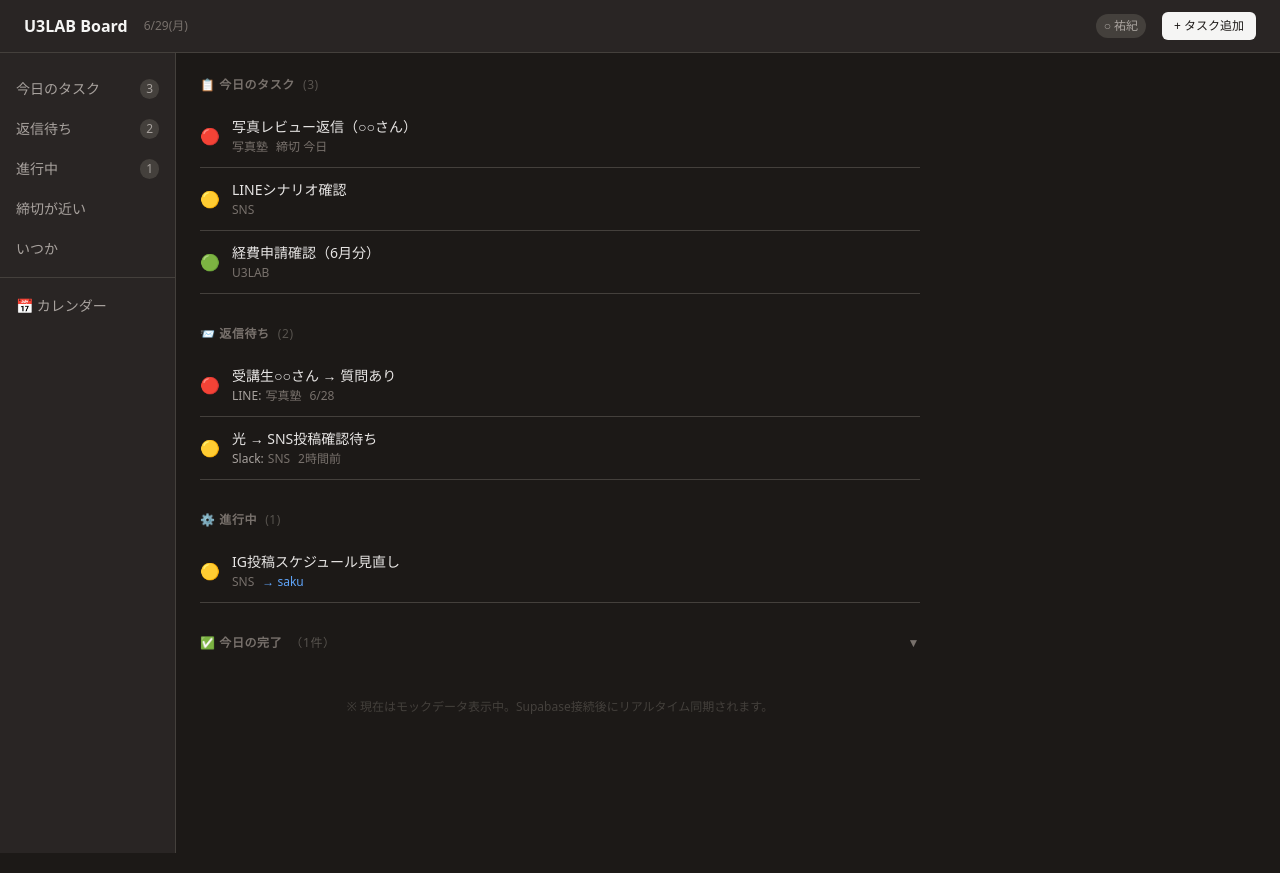
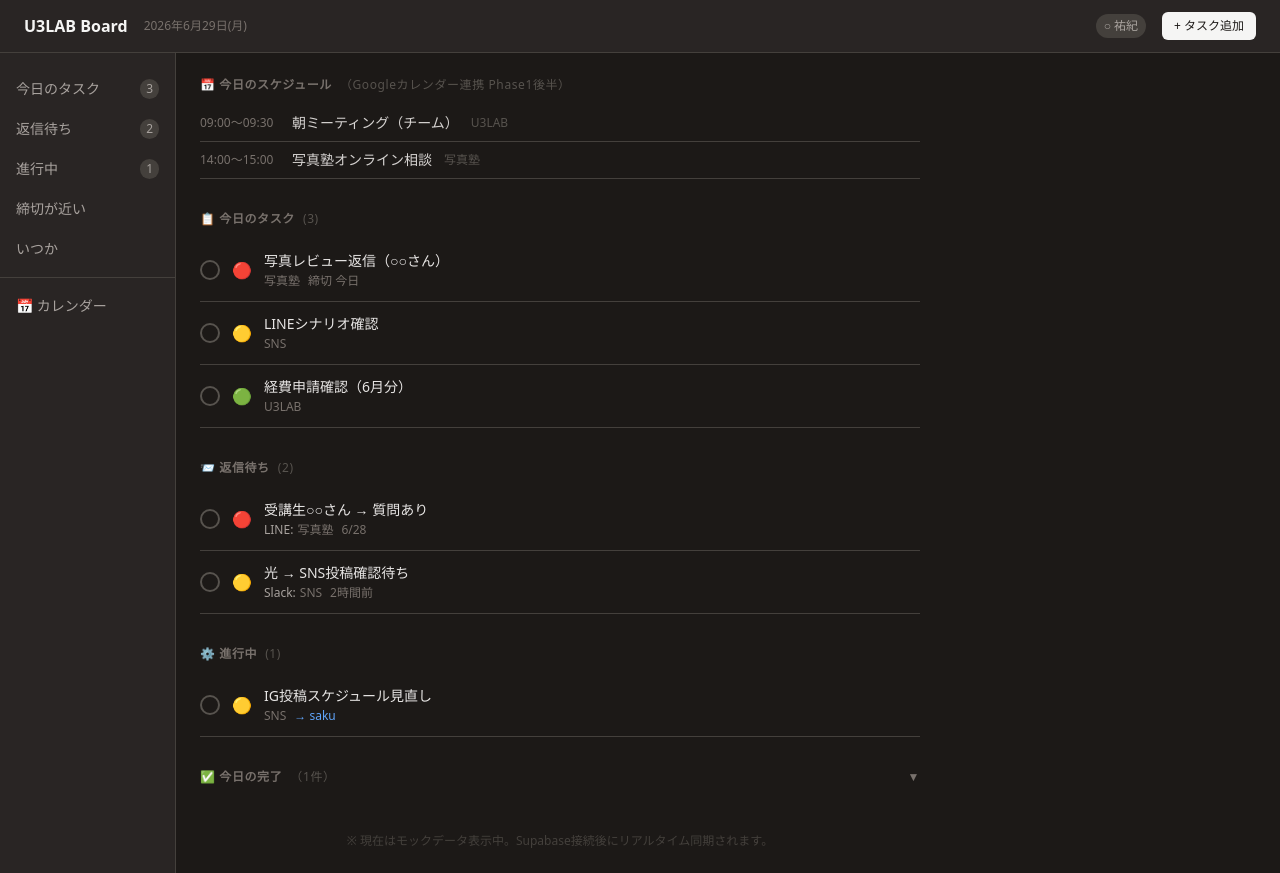
Before and after one commit to u3-lab/u3lab-board, a Next.js app: page / in a window 1280 px wide. Built offline with nearby package versions, Linux system fonts and the light colour scheme.

Commit message:
Check circle button, year in date, mock schedule section
Replace hover text button with always-visible circle check.
Date now shows full year. Mock schedule section above tasks.

```diff
--- a/app/page.tsx
+++ b/app/page.tsx
@@ -9,6 +9,13 @@ const CATEGORY_LABEL: Record<string, string> = {
 const STATUS_LABEL: Record<TaskStatus, string> = {
   today: '今日', in_progress: '進行中', waiting: '返信待ち', done: '完了', someday: 'いつか',
 };
+
+type MockSchedule = { id: string; title: string; start: string; end?: string; category?: string };
+
+const MOCK_SCHEDULES: MockSchedule[] = [
+  { id: 's1', title: '朝ミーティング（チーム）', start: '09:00', end: '09:30', category: 'u3lab' },
+  { id: 's2', title: '写真塾オンライン相談', start: '14:00', end: '15:00', category: 'photo' },
+];
 
 const MOCK_TASKS: Task[] = [
   { id: '1', title: '写真レビュー返信（○○さん）', status: 'today', priority: 'high', due_date: new Date().toISOString().slice(0, 10), assignee: 'yuuki', source: 'manual', category: 'photo', created_at: new Date().toISOString() },
@@ -32,14 +39,27 @@ function formatDate(iso: string) {
 function todayLabel() {
   const d = new Date();
   const days = ['日', '月', '火', '水', '木', '金', '土'];
-  return `${d.getMonth() + 1}/${d.getDate()}(${days[d.getDay()]})`;
+  return `${d.getFullYear()}年${d.getMonth() + 1}月${d.getDate()}日(${days[d.getDay()]})`;
+}
+
+function CheckCircle({ onDone }: { onDone: () => void }) {
+  return (
+    <button
+      onClick={onDone}
+      className="flex-shrink-0 w-5 h-5 rounded-full border-2 border-stone-600 hover:border-green-500 hover:bg-green-900/40 flex items-center justify-center transition-all group/check"
+      title="完了にする"
+    >
+      <span className="text-transparent group-hover/check:text-green-500 text-xs leading-none transition-colors select-none">✓</span>
+    </button>
+  );
 }
 
 function TaskRow({ task, onDone }: { task: Task; onDone: (id: string) => void }) {
   const isWaiting = task.status === 'waiting';
   const sourceIcon = task.source === 'webhook_line' ? 'LINE' : task.source === 'webhook_slack' ? 'Slack' : '';
   return (
-    <div className="flex items-center gap-3 py-3 border-b border-stone-700 group">
+    <div className="flex items-center gap-3 py-3 border-b border-stone-700">
+      <CheckCircle onDone={() => onDone(task.id)} />
       <span className="text-base flex-shrink-0">{PRIORITY_ICON[task.priority]}</span>
       <div className="flex-1 min-w-0">
         <p className="text-sm text-stone-200 truncate">{task.title}</p>
@@ -50,12 +70,6 @@ function TaskRow({ task, onDone }: { task: Task; onDone: (id: string) => void })
           {isWaiting ? formatDate(task.created_at) : task.due_date === new Date().toISOString().slice(0, 10) ? '締切 今日' : ''}
         </p>
       </div>
-      <button
-        onClick={() => onDone(task.id)}
-        className="opacity-0 group-hover:opacity-100 text-xs px-2 py-1 rounded bg-stone-700 hover:bg-green-900 text-stone-400 hover:text-green-400 transition-all flex-shrink-0"
-      >
-        完了
-      </button>
     </div>
   );
 }
@@ -154,6 +168,21 @@ export default function Board() {
 
         {/* Main */}
         <main className="flex-1 p-6 max-w-3xl">
+          {/* 今日のスケジュール */}
+          <section className="mb-8">
+            <h2 className="text-xs font-semibold text-stone-500 uppercase tracking-wider mb-3">
+              📅 今日のスケジュール
+              <span className="ml-2 text-stone-600 font-normal normal-case text-xs">（Googleカレンダー連携 Phase1後半）</span>
+            </h2>
+            {MOCK_SCHEDULES.map(s => (
+              <div key={s.id} className="flex items-center gap-3 py-2 border-b border-stone-700">
+                <span className="text-xs text-stone-500 w-20 flex-shrink-0 tabular-nums">{s.start}{s.end ? `〜${s.end}` : ''}</span>
+                <p className="text-sm text-stone-300 truncate">{s.title}</p>
+                {s.category && <span className="text-xs text-stone-600 flex-shrink-0">{CATEGORY_LABEL[s.category] ?? s.category}</span>}
+              </div>
+            ))}
+          </section>
+
           {/* 今日のタスク */}
           <section className="mb-8">
             <h2 className="text-xs font-semibold text-stone-500 uppercase tracking-wider mb-3">
@@ -210,7 +239,9 @@ export default function Board() {
               </button>
               {showDone && todayDone.map(t => (
                 <div key={t.id} className="flex items-center gap-3 py-2 border-b border-stone-700 opacity-40">
-                  <span className="text-base flex-shrink-0">✅</span>
+                  <span className="w-5 h-5 rounded-full border-2 border-green-700 flex items-center justify-center flex-shrink-0">
+                    <span className="text-green-500 text-xs leading-none">✓</span>
+                  </span>
                   <p className="text-sm text-stone-400 line-through truncate">{t.title}</p>
                 </div>
               ))}
```
